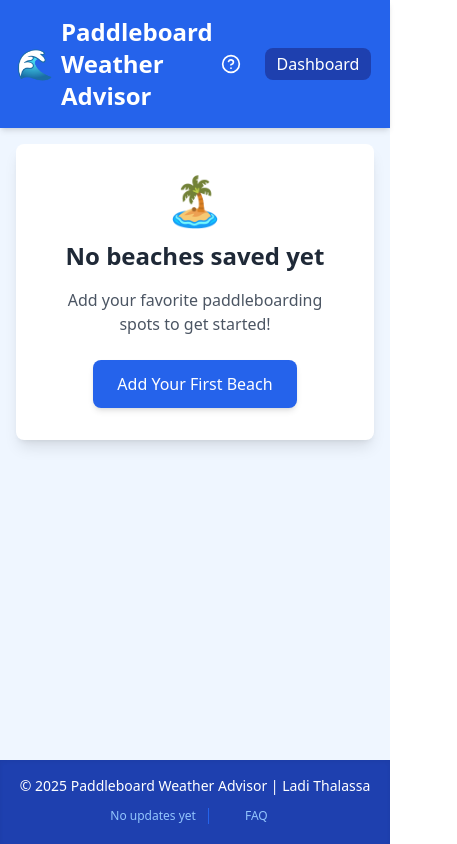
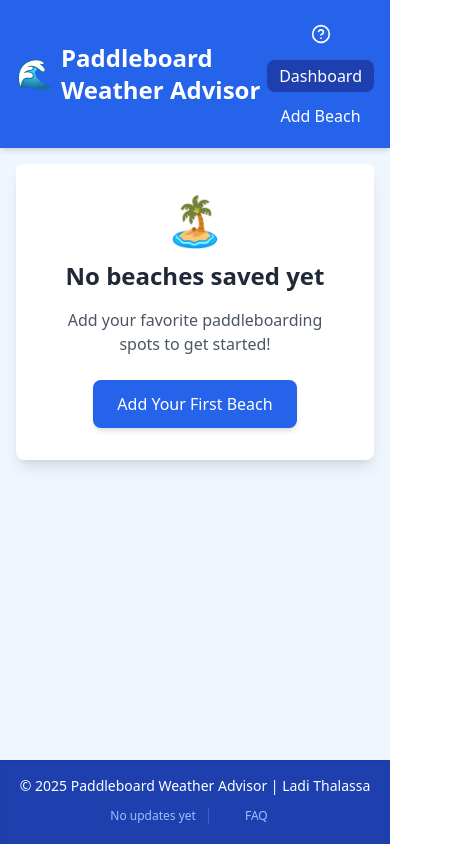
Before and after one commit to blackhawk99/great-sup, a React (Vite) app: page / in a window 390 px wide. Shown: the whole page, 457 px wide, since content can reach past the window. Built offline with nearby package versions, Linux system fonts and the light colour scheme.

Commit message:
Improve mobile responsiveness

```diff
--- a/src/App.jsx
+++ b/src/App.jsx
@@ -198,7 +198,7 @@ const App = () => {
             <div className="mr-2 text-3xl">🌊</div>
             Paddleboard Weather Advisor
           </h1>
-          <nav className="flex items-center space-x-4">
+          <nav className="flex flex-col sm:flex-row items-center space-y-2 sm:space-y-0 sm:space-x-4">
             <button
               onClick={toggleFAQ}
               className="p-2 rounded-full hover:bg-blue-700 transition"
@@ -229,7 +229,7 @@ const App = () => {
       {/* Main Content */}
       <main className="flex-grow container mx-auto p-4">
         {view === "dashboard" && (
-          <div className="grid gap-6 md:grid-cols-2 lg:grid-cols-3">
+          <div className="grid gap-6 sm:grid-cols-2 lg:grid-cols-3">
             {beaches.length === 0 ? (
               <div className="col-span-full bg-white rounded-lg shadow-lg p-8 text-center">
                 <div className="text-blue-600 text-5xl mb-4">🏝️</div>
@@ -369,7 +369,7 @@ const App = () => {
                         className="w-full p-3 border rounded-lg focus:ring-2 focus:ring-blue-500 focus:border-blue-500"
                       />
                     </div>
-                    <div className="grid grid-cols-2 gap-3">
+                    <div className="grid grid-cols-1 sm:grid-cols-2 gap-3">
                       <div>
                         <label className="block text-sm font-medium text-gray-700 mb-1">
                           Latitude
@@ -431,7 +431,7 @@ const App = () => {
                 <h3 className="text-lg font-medium mb-3">
                   Popular Greek Beaches
                 </h3>
-                <div className="grid gap-3 md:grid-cols-2 lg:grid-cols-3">
+                <div className="grid gap-3 sm:grid-cols-2 lg:grid-cols-3">
                   {suggestedLocations.map((location, index) => (
                     <div
                       key={index}
```
